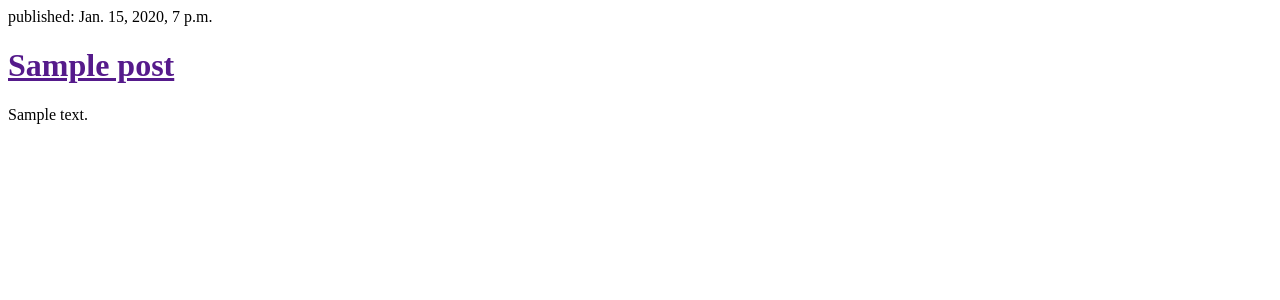
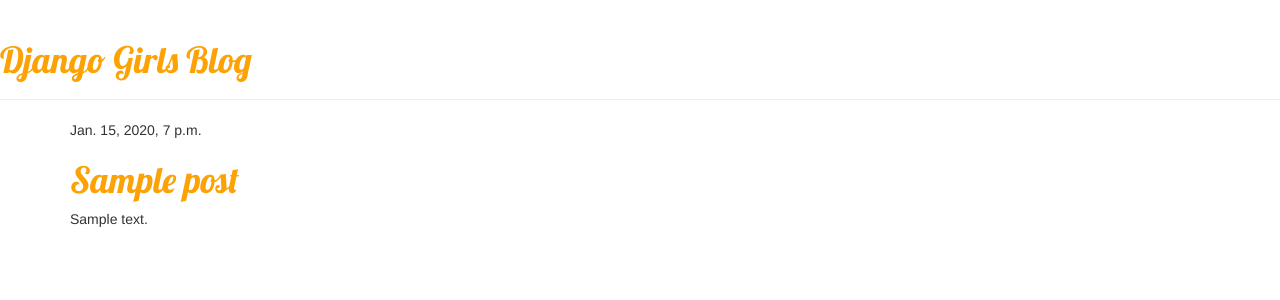
Before and after one commit to Hangyeollee/my-first-blog, a Django app: template blog/templates/blog/post_list.html in a window 1280 px wide. Shown: the top 300 px of the page. Run offline with Django 3.2, Linux system fonts and the light colour scheme; the template is opened without the code that fills it: values that come from a table or form of the project are taken from there, others are empty; tables that the repository leaves empty hold one stand-in row (values such as "Sample post"); some libraries are stand-ins or nearby versions.

Commit message:
Added view and template for detailed blog post as well as CSS for the site.

```diff
--- /dev/null
+++ b/blog/static/css/blog.css
@@ -0,0 +1,4 @@
+h1 a {
+    color: #FCA205;
+    font-family: 'Lobster';
+}
--- /dev/null
+++ b/blog/templates/blog/base.html
@@ -0,0 +1,24 @@
+{% load static %}
+<html>
+    <head>
+        <title>Django Girls blog</title>
+        <link rel="stylesheet" href="//maxcdn.bootstrapcdn.com/bootstrap/3.2.0/css/bootstrap.min.css">
+        <link rel="stylesheet" href="//maxcdn.bootstrapcdn.com/bootstrap/3.2.0/css/bootstrap-theme.min.css">
+        <link href='//fonts.googleapis.com/css?family=Lobster&subset=latin,latin-ext' rel='stylesheet' type='text/css'>
+        <link rel="stylesheet" href="{% static 'css/blog.css' %}">
+    </head>
+    <body>
+        <div class="page-header">
+            <h1><a href="/">Django Girls Blog</a></h1>
+        </div>
+
+        <div class="content container">
+            <div class="row">
+                <div class="col-md-8">
+                {% block content %}
+                {% endblock %}
+                </div>
+            </div>
+        </div>
+    </body>
+</html>
--- a/blog/templates/blog/post_list.html
+++ b/blog/templates/blog/post_list.html
@@ -1,14 +1,12 @@
-<html>
-    <head>
-        <title>Ola's blog</title>
-    </head>
-    <body>
+{% extends 'blog/base.html' %}
+{% block content %}
     {% for post in posts %}
-    <div>
-        <p>published: {{ post.published_date }}</p>
-        <h1><a href="">{{ post.title }}</a></h1>
-        <p>{{ post.text|linebreaksbr }}</p>
-    </div>
-{% endfor %}
-    </body>
-</html>
+        <div class="post">
+            <div class="date">
+                {{ post.published_date }}
+            </div>
+           <h1><a href="{% url 'post_detail' pk=post.pk %}">{{ post.title }}</a></h1>
+            <p>{{ post.text|linebreaksbr }}</p>
+        </div>
+    {% endfor %}
+{% endblock %}
--- a/blog/urls.py
+++ b/blog/urls.py
@@ -2,4 +2,5 @@ from django.urls import path
 from . import views
 urlpatterns = [
     path('', views.post_list, name='post_list'),
+    path('post/<int:pk>/', views.post_detail, name='post_detail'),
 ]
--- a/blog/views.py
+++ b/blog/views.py
@@ -1,7 +1,11 @@
-from django.shortcuts import render
+from django.shortcuts import render, get_object_or_404
 from django.utils import timezone
 from .models import Post
 
 def post_list(request):
     posts = Post.objects.filter(published_date__lte=timezone.now()).order_by('published_date')
     return render(request, 'blog/post_list.html', {'posts': posts})
+
+def post_detail(request, pk):
+    post = get_object_or_404(Post, pk=pk)
+    return render(request, 'blog/post_detail.html', {'post': post})
```
Also changed, not shown: blog/templates/blog/post_detail.html (added, +13 -0 lines).
